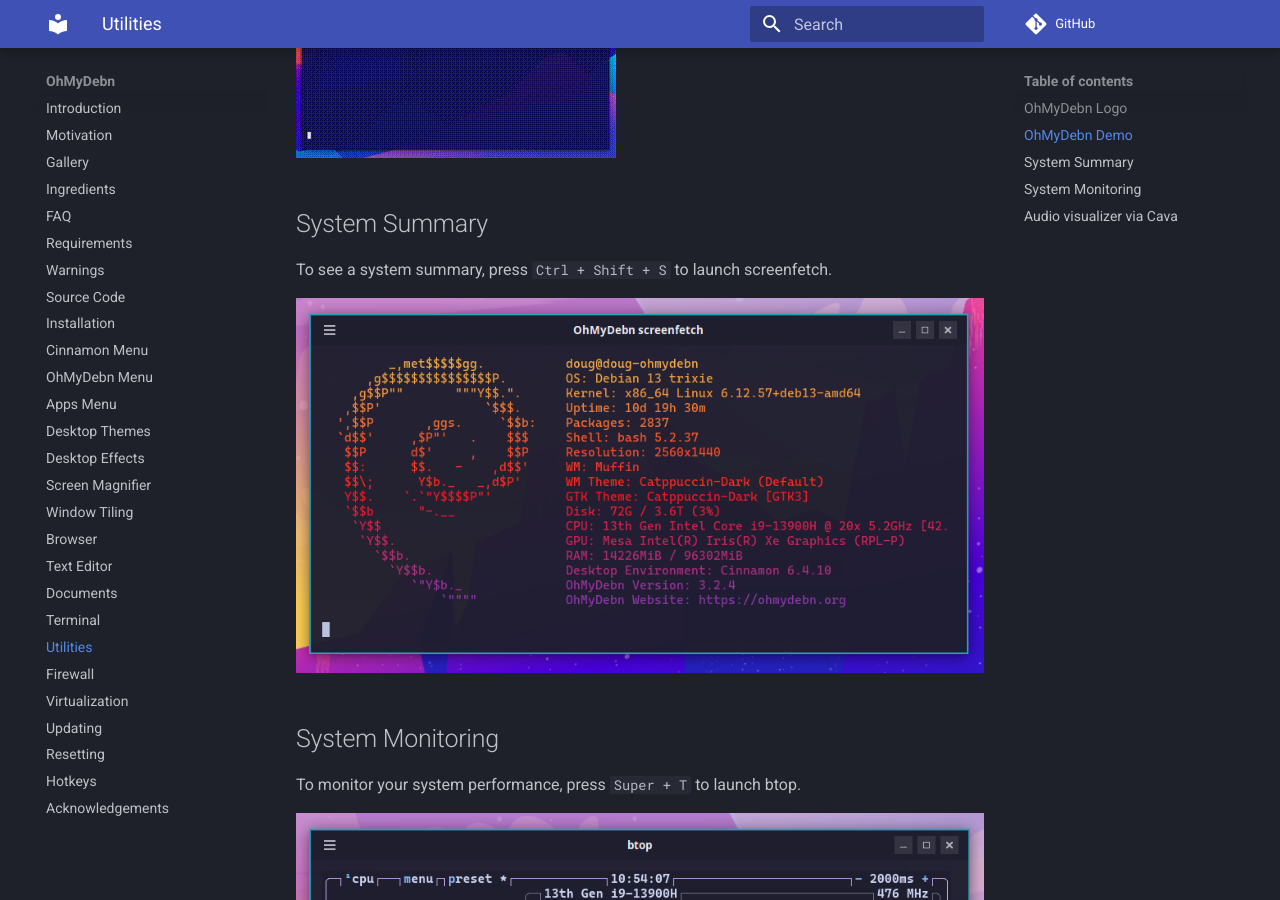
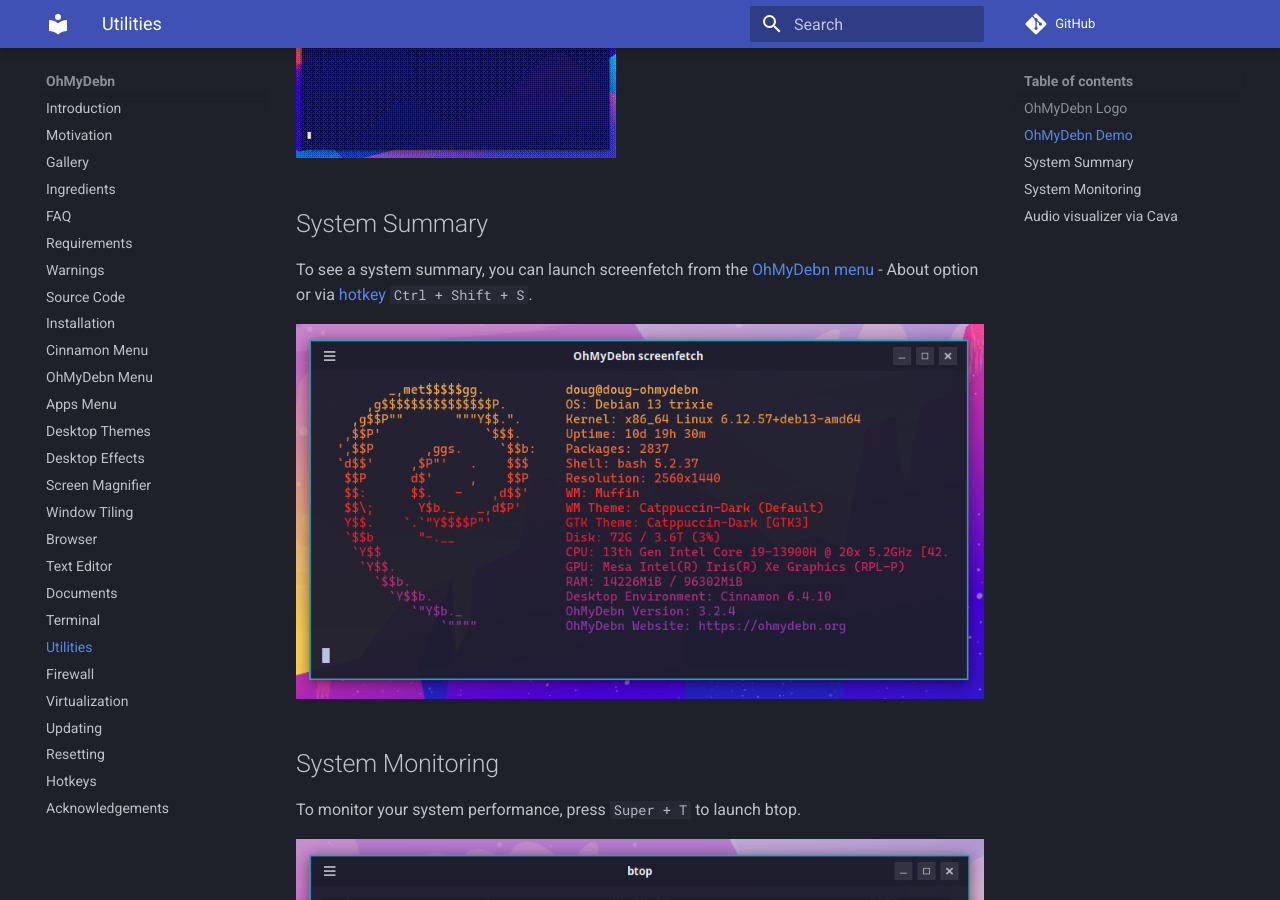
Before and after one commit to dougburks/ohmydebn-docs, an MkDocs documentation site: the page built from docs/utilities.md, in a window 1280 px wide and 900 px high, scrolled down 764 px. Built offline with MkDocs 1.6.1 and Material for MkDocs 9.7.7, drawn with Linux system fonts in a browser that asks for light colours; comment, search, counter and statistics services are not loaded.

Commit message:
add links

```diff
--- a/docs/utilities.md
+++ b/docs/utilities.md
@@ -12,7 +12,7 @@
 
 ## System Summary
 
-To see a system summary, press `Ctrl + Shift + S` to launch screenfetch.
+To see a system summary, you can launch screenfetch from the [OhMyDebn menu](ohmydebn-menu.md) - About option or via [hotkey](hotkeys.md) `Ctrl + Shift + S`.
 
 ![OhMyDebn system summary via screenfetch](https://raw.githubusercontent.com/dougburks/ohmydebn-docs/refs/heads/main/images/ohmydebn-screenfetch-gui.png)
 
```
Also changed, not shown: docs/terminal.md (+1 -1 lines).
